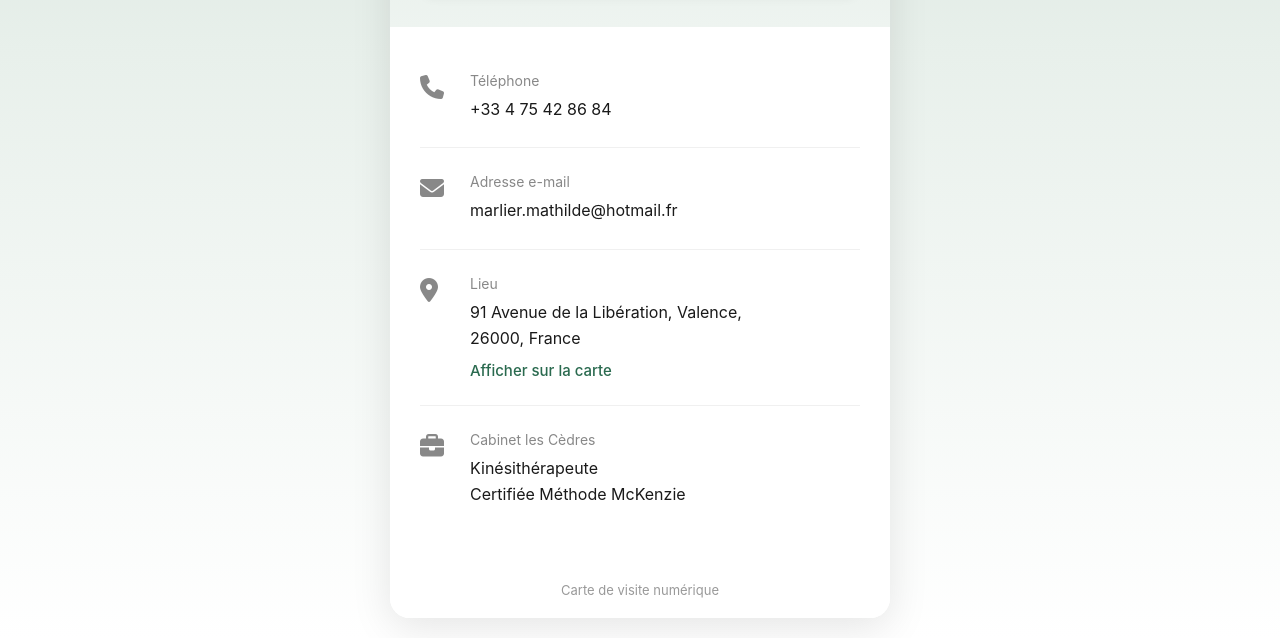
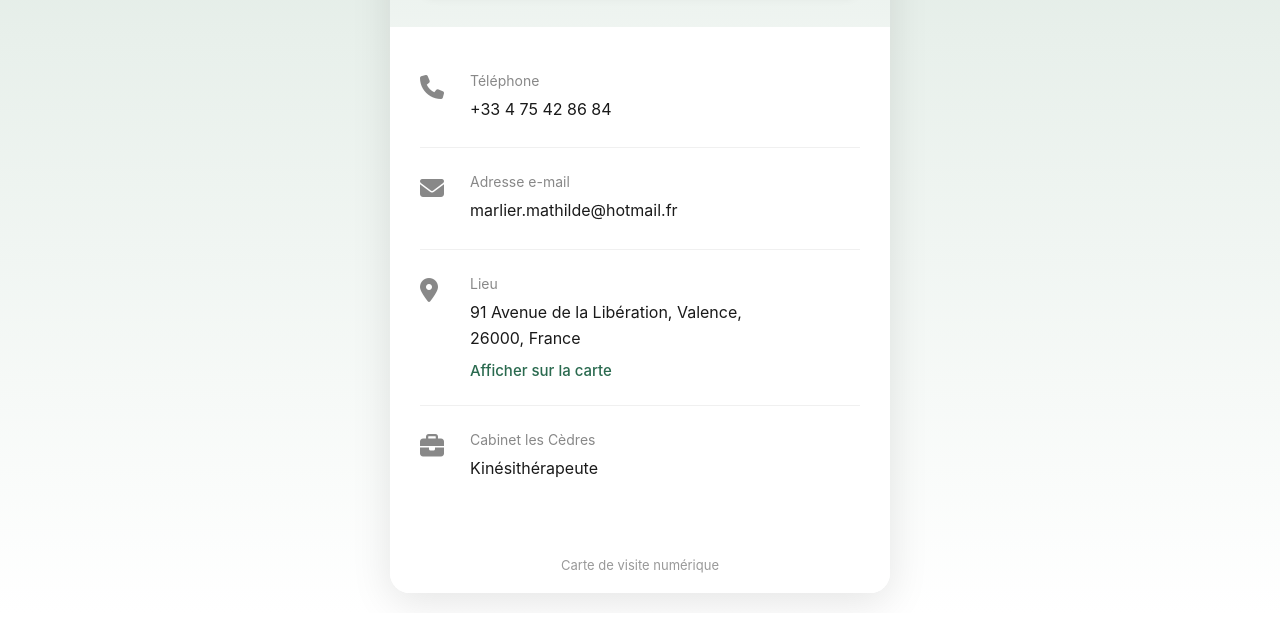
Before and after one commit to DindonMaitre/carte-visite, a plain HTML site: page index.html in a window 1280 px wide. Shown: the part 533-1171 px from the top of the page. After the commit the page ends 1146 px from the top, so only its background shows below. Drawn offline with Linux system fonts and the light colour scheme.

Commit message:
Update detail value in index.html
Removed certification details from the detail value.

```diff
--- a/index.html
+++ b/index.html
@@ -74,7 +74,7 @@
                 <i class="fas fa-briefcase"></i>
                 <div class="detail-content">
                     <span class="detail-label">Cabinet les Cèdres</span>
-                    <p class="detail-value">Kinésithérapeute<br>Certifiée Méthode McKenzie</p>
+                    <p class="detail-value">Kinésithérapeute</p>
                 </div>
             </div>
         </div>
```
